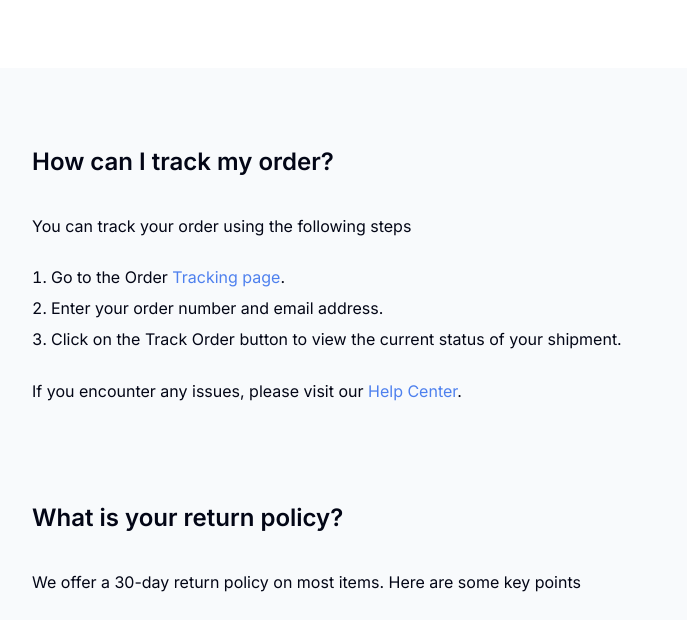
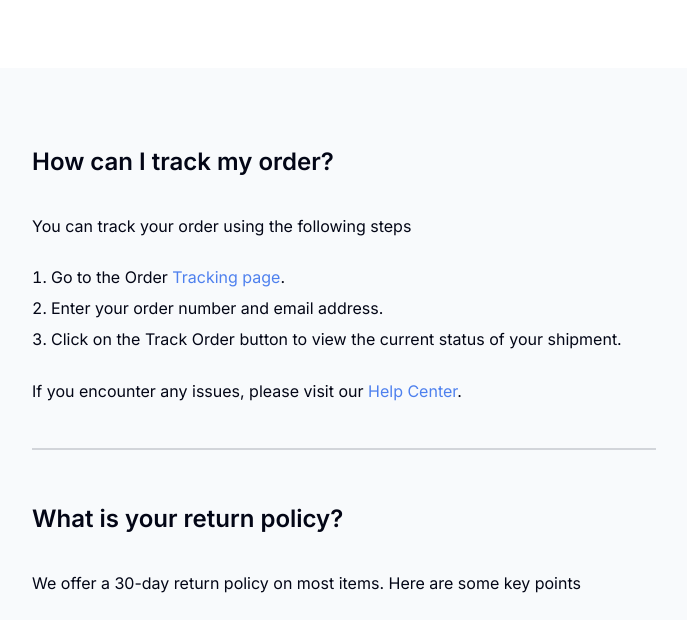
Before and after one commit to GustavoSDS/frequently-asked-questions, a plain HTML site: page index.html in a window 1280 px wide. Shown: the part 155-775 px from the top of the page, without its empty margins (296-983 px from the left). Drawn offline with Linux system fonts and the light colour scheme.

Commit message:
style: :white_check_mark: add width and border 2px to element hr

```diff
--- a/css/styles.css
+++ b/css/styles.css
@@ -108,7 +108,6 @@ section {
             }
         }
     }
-
 }
 
 h2 {
@@ -116,8 +115,9 @@ h2 {
 }
 
 hr {
+    width: 100%;
     border: none;
-    border-top: 1px solid var(--border-color);
+    border-top: 2px solid var(--border-color);
 }
 
 a {
```
